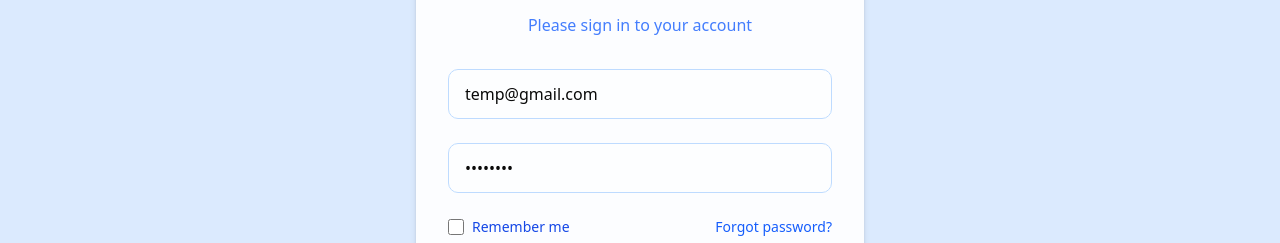
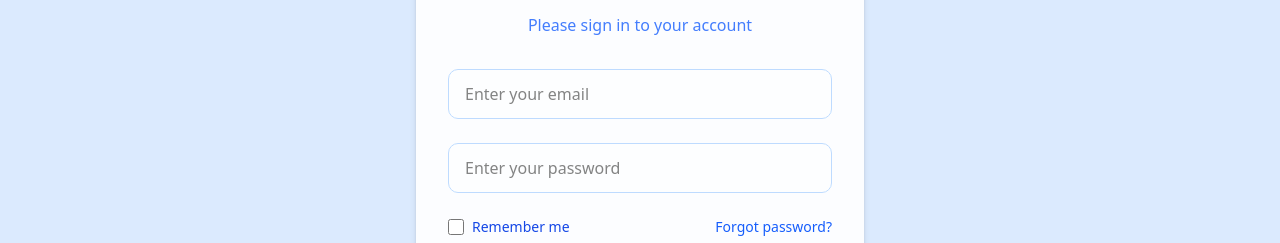
Before and after one commit to yogeshtiwari12/taskmmanagerf, a React (Vite) app: page /login in a window 1280 px wide. Shown: the part 307-550 px from the top of the page. Built offline with nearby package versions, Linux system fonts and the light colour scheme; no server answers.

Commit message:
Update login.jsx

```diff
--- a/src/components/pages/login.jsx
+++ b/src/components/pages/login.jsx
@@ -4,8 +4,8 @@ import { Link, useNavigate } from "react-router-dom";
 import { url } from "./url";
 
 const Login = () => {
-  const [email, setEmail] = useState("temp@gmail.com");
-  const [password, setPassword] = useState("12345678");
+  const [email, setEmail] = useState("");
+  const [password, setPassword] = useState("");
   const navigate = useNavigate();
   const handleSubmit = async (e) => {
     e.preventDefault();
```
